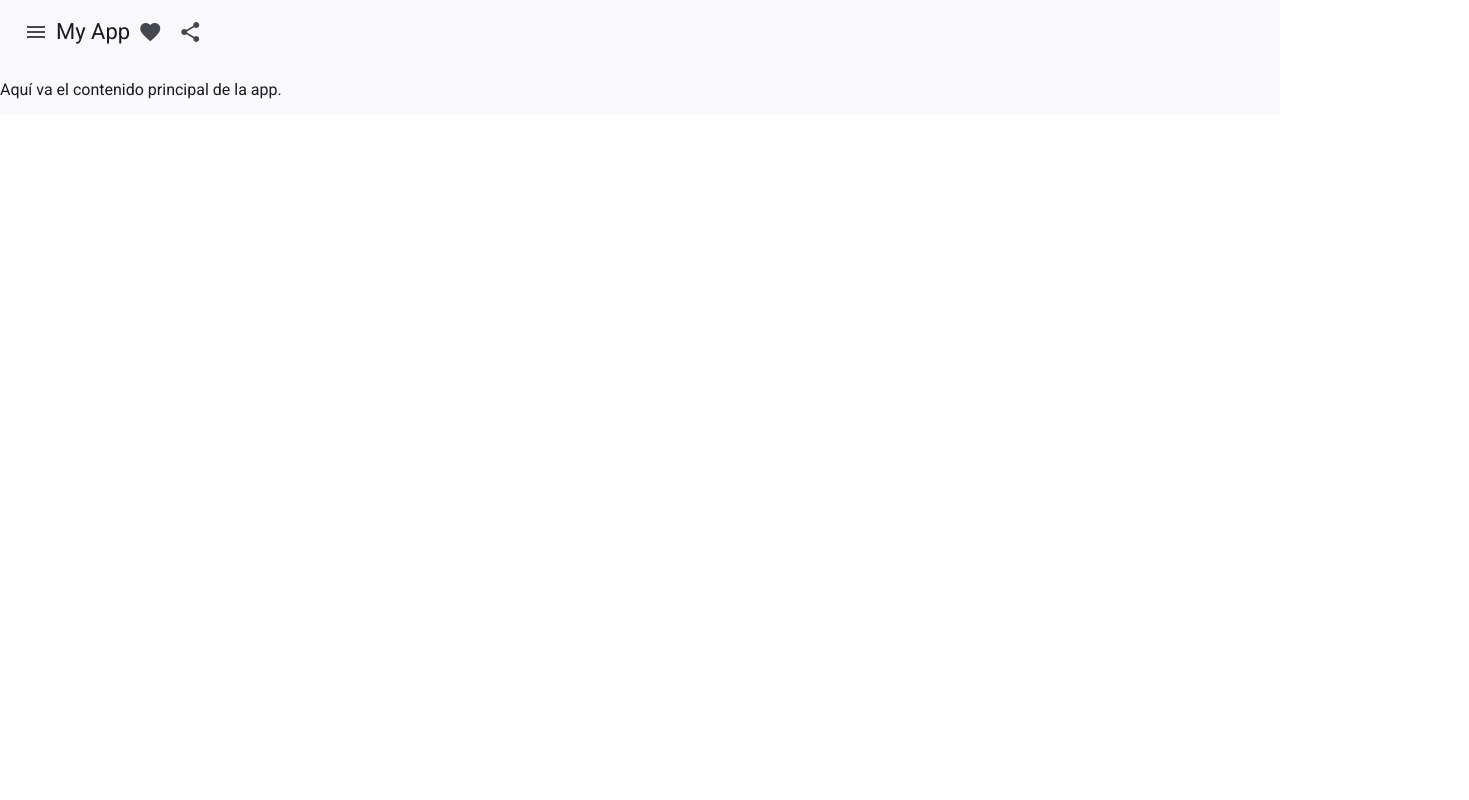
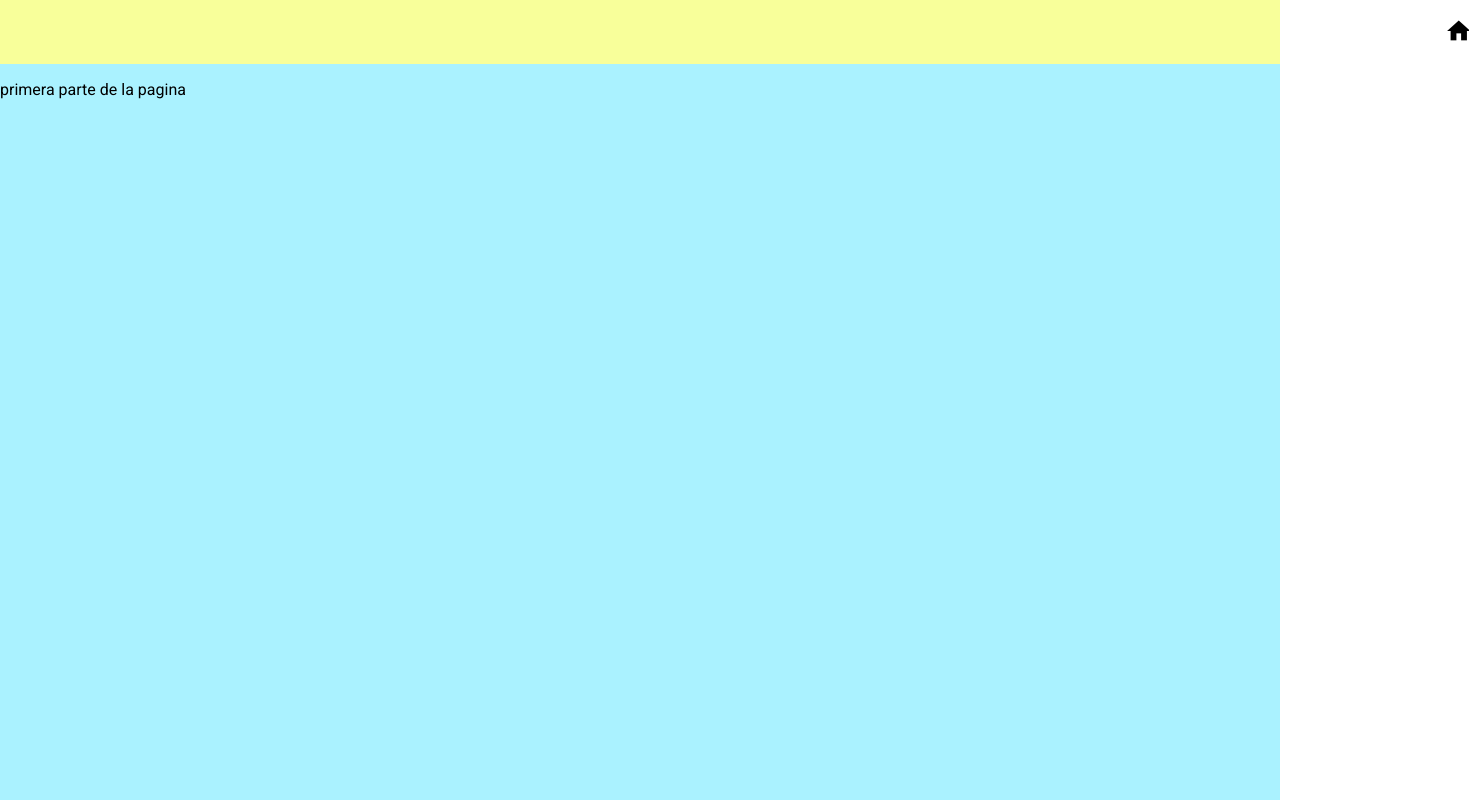
Before and after one commit to Guillermo1804/ProyectoCalidad_Webapp, an Angular app: page /hom in a window 1280 px wide. Shown: the top 800 px of the page, 1469 px wide, since content can reach past the window. Built offline with nearby package versions, Linux system fonts and the light colour scheme.

Commit message:
Home
Solo estoy experimentando con el sdevar porque no me funciona

```diff
--- a/src/app/screens/home-component/hom-component.component.html
+++ b/src/app/screens/home-component/hom-component.component.html
@@ -1,39 +1,12 @@
 <div class="wrapper">
-  <div class="menu">
-    <mat-sidenav-container class="example-container">
-      <mat-sidenav #sidenav mode="side" opened="false">
-        <p>Contenido del menú</p>
+    <div class="Menu">
+      <div class="log-out">
+        <mat-icon aria-hidden="false" aria-label="Example home icon" fontIcon="home"></mat-icon>
+      </div>
+    </div>
 
+    <div class="main-container">
+    <p>primera parte de la pagina</p>
+    </div>
 
-
-
-
-      </mat-sidenav>
-
-      <mat-sidenav-content>
-        <mat-toolbar>
-          <button mat-icon-button (click)="sidenav.toggle()">
-            <mat-icon>menu</mat-icon>
-          </button>
-          <span>My App</span>
-          <span class="example-spacer"></span>
-          <button mat-icon-button>
-            <mat-icon>favorite</mat-icon>
-          </button>
-          <button mat-icon-button>
-            <mat-icon>share</mat-icon>
-          </button>
-        </mat-toolbar>
-        <div>
-          <!-- Contenido principal de la aplicación -->
-
-
-
-
-
-          <p>Aquí va el contenido principal de la app.</p>
-        </div>
-      </mat-sidenav-content>
-    </mat-sidenav-container>
-  </div>
 </div>
--- a/src/app/screens/home-component/hom-component.component.scss
+++ b/src/app/screens/home-component/hom-component.component.scss
@@ -1,3 +1,30 @@
-.menu {
-  flex: 1 1 auto;
+.wrapper{
+  display: flex;
+  flex-direction: column;
 }
+
+.Menu{
+  display: flex;
+  flex-direction: column;
+  background-color: rgb(248, 255, 154);
+  height: 8vh;
+}
+
+.log-out{
+  padding-top: 1.5cap;
+  margin-left: 127cap;
+  mat-icon{
+    color: rgb(0, 0, 0);
+    cursor: pointer;
+    font-size: 28px;
+  }
+}
+
+.main-container{
+  display: flex;
+  flex-direction: column;
+  color: rgb(0, 0, 0);
+  background-color: rgb(170, 242, 255);
+  height: 100vh;
+  width: 100%;
+}
```
